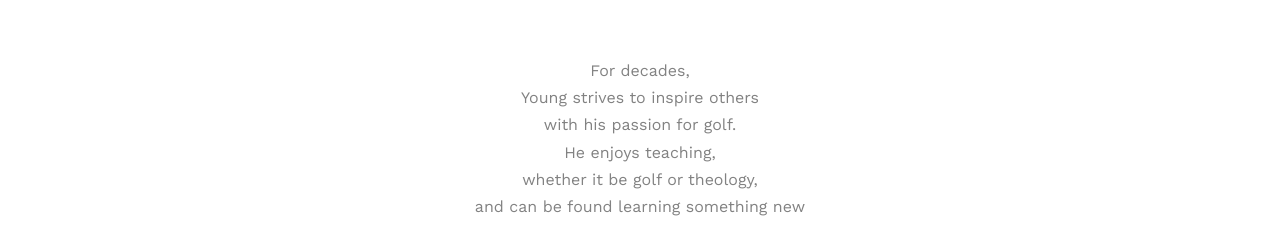
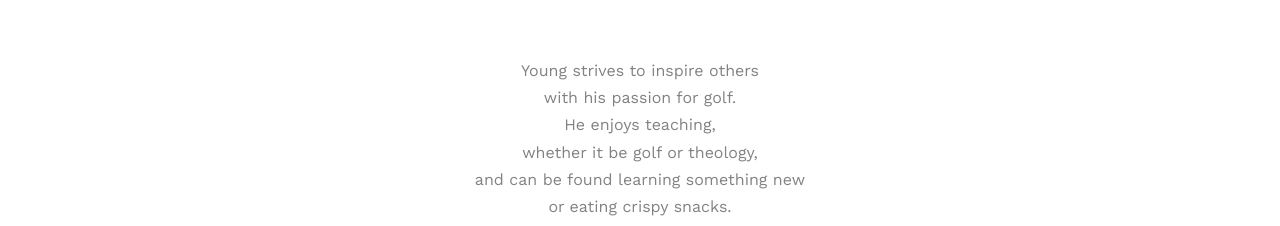
Before and after one commit to yj0191/yj0191.github.io, a plain HTML site: page about.html in a window 1280 px wide. Shown: the part 1329-1555 px from the top of the page. Drawn offline with nearby package versions, Linux system fonts and the light colour scheme; files whose address does not match are found by name.

Commit message:
Update about.html

```diff
--- a/about.html
+++ b/about.html
@@ -127,7 +127,7 @@
 					<div class="fh5co-staff">
 						<img src="images/young.jpg" alt="Young">
 
-						<p>For decades,<br> Young strives to inspire others <br> with his passion for golf. <br>He enjoys teaching, <br> whether it be golf or theology, <br> and can be found learning something new <br> or eating crispy snacks.
+						<p>Young strives to inspire others <br> with his passion for golf. <br>He enjoys teaching, <br> whether it be golf or theology, <br> and can be found learning something new <br> or eating crispy snacks.
 						<ul class="fh5co-social-icons">
 							<li><a href="https://facebook.com/YoungPGAgolf" target="_blank"><i class="icon-facebook"></i></a></li>
 							<li><a href="https://twitter.com/YoungPGAgolf" target="_blank"><i class="icon-twitter"></i></a></li>
```
